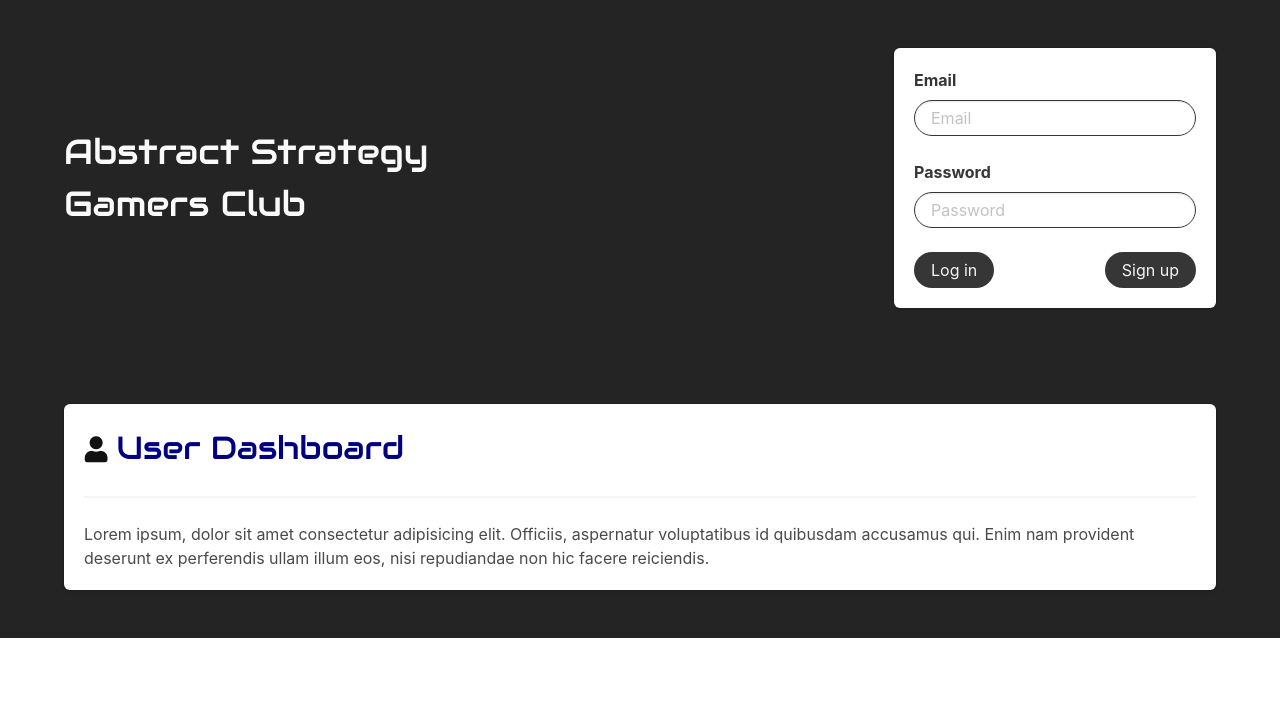
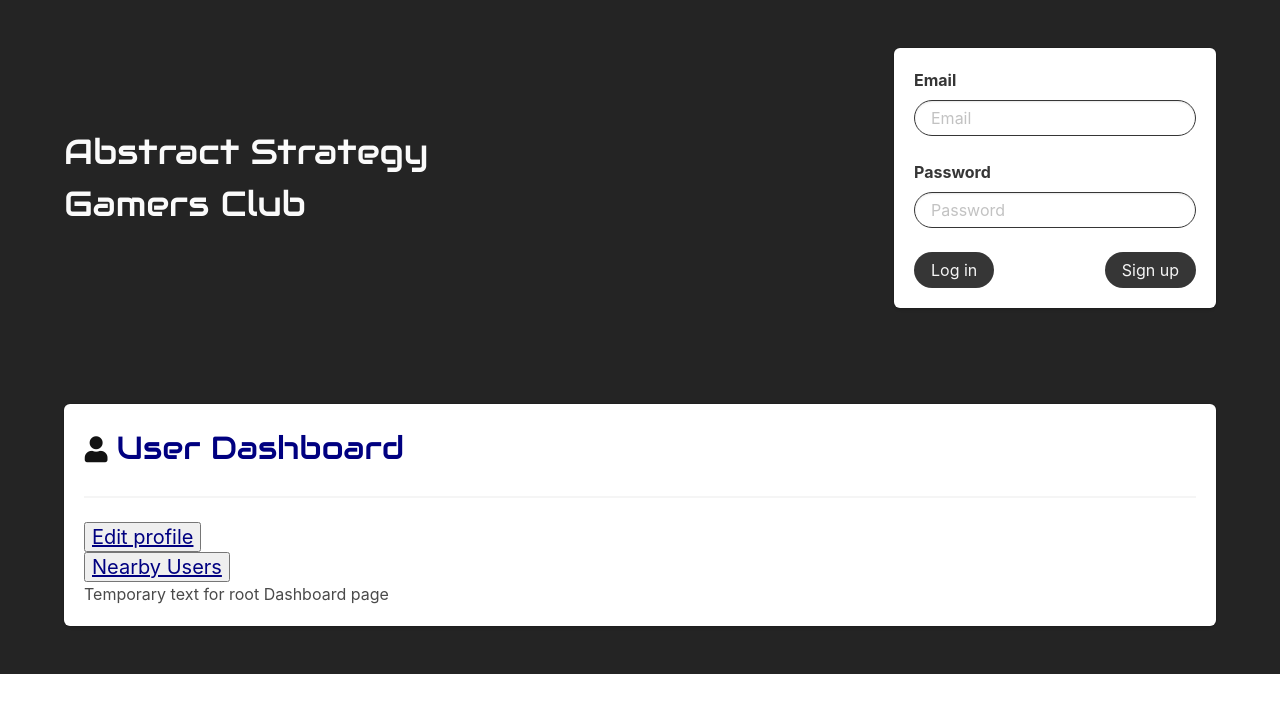
Before and after one commit to JasonSMacias/2ndASGC, a React (Create React App) app in the folder client/: page /dashboard in a window 1280 px wide. Shown: the top 712 px of the page. Built offline with nearby package versions, Linux system fonts and the light colour scheme.

Commit message:
Userdashboard set up change components on selecting links, NearbyUsers.js component to pull user id and render it, alongside filler text (need to hit distance api with this number).  Added function in api.js in src/utils to hit distance endpoint.

```diff
--- /dev/null
+++ b/client/src/components/NearbyUsers.js
@@ -0,0 +1,52 @@
+import React, {Component} from 'react';
+import { Link } from "react-router-dom";
+import API from '../utils/API';
+
+class NearbyUsers extends Component {
+  state = {
+    userId: ""
+  }
+  usercheck = () => {
+    const checkUserId = API
+      .userCheck()
+      .then(res => {
+
+        // res is object that can be checked at 3001 api/users/status
+        console.log("user check: "+ res.data.id + " " + res.data.username);
+
+        this.setState({
+          userId: res.data.id,
+          });
+      })
+
+  }
+
+  componentDidMount() {
+    // If user is logged in, take them to main page
+
+      console.log("it worked");
+      this.usercheck();
+      // return <Redirect to ="/dashboard" />
+
+  }
+
+  // const nearbyUsers =
+  render () {
+    let userId = this.state.userId;
+    return (
+      <div>
+
+        <h1>Nearby Users Filler</h1>
+
+        <p>This will have general info with a hamburger menu upper left</p>
+
+        <p>Lorem ipsum dolor sit, amet consectetur adipisicing elit. Exercitationem minus ea possimus debitis maxime minima, consequatur fuga natus rem dignissimos adipisci quasi pariatur vero sint, dolore voluptate excepturi nostrum ducimus.</p>
+
+        <p>{userId}</p>
+
+      </div>
+    );
+  }
+}
+
+export default NearbyUsers;
--- a/client/src/pages/UserDashboard.js
+++ b/client/src/pages/UserDashboard.js
@@ -1,13 +1,44 @@
-import React from 'react';
-import DashboardTile from '../components/GameSitesTile';
+import React, {Component} from 'react';
+import { BrowserRouter as Router, Switch, Route, Link, Redirect } from 'react-router-dom';
+import API from '../utils/API';
+// import Modal from '../components/Modal';
+import NearbyUsers from '../components/NearbyUsers';
 
-function UserDashboard(props) {
-  return (
-    <div className="box" >
-      <h2 className="section-head"><span className="icon has-text-black-bis"><i class="fas fa-user"></i></span >  <span className="pagehead">User Dashboard</span></h2> <hr />
-      <p>Lorem ipsum, dolor sit amet consectetur adipisicing elit. Officiis, aspernatur voluptatibus id quibusdam accusamus qui. Enim nam provident deserunt ex perferendis ullam illum eos, nisi repudiandae non hic facere reiciendis.</p>
-    </div>
-  );
+
+class UserDashboard extends Component {
+
+  state = {
+    page: 0,
+  }
+
+  changePage = pageNumber => {
+    this.setState({page: pageNumber})
+  }
+
+  render () {
+    let pageOn = this.state.page;
+    console.log("page = "+pageOn);
+    return (
+      <div className="box">
+        <h2 className="section-head"><span className="icon has-text-black-bis"><i class="fas fa-user"></i></span >  <span className="pagehead">User Dashboard</span></h2> <hr />
+        <ul>
+          <li>
+            <button onClick={() => this.changePage(1)} className="lnk is-size-5">Edit profile</button>
+          </li>
+          <li>
+            <button onClick={() => this.changePage(2)} className="lnk is-size-5">Nearby Users</button>
+          </li>
+        </ul>
+        {
+          (pageOn === 1) ? "Temporary text for Edit Profile page"
+          :
+          (pageOn === 2) ? <NearbyUsers  />
+          :
+          "Temporary text for root Dashboard page"
+        }
+      </div>
+    );
+  }
 }
 
 export default UserDashboard;
--- a/client/src/utils/API.js
+++ b/client/src/utils/API.js
@@ -35,5 +35,10 @@ export default {
   addAddress: function (userInfo) {
     console.log("======================Userinfo"+JSON.stringify(userInfo));
     return axios.put("/api/users/geo", userInfo);
+  },
+
+  nearbyUsers: function(userId) {
+    console.log("User id: " + userId);
+    return axios.get("/api/users/" + userId);
   }
 }
```
